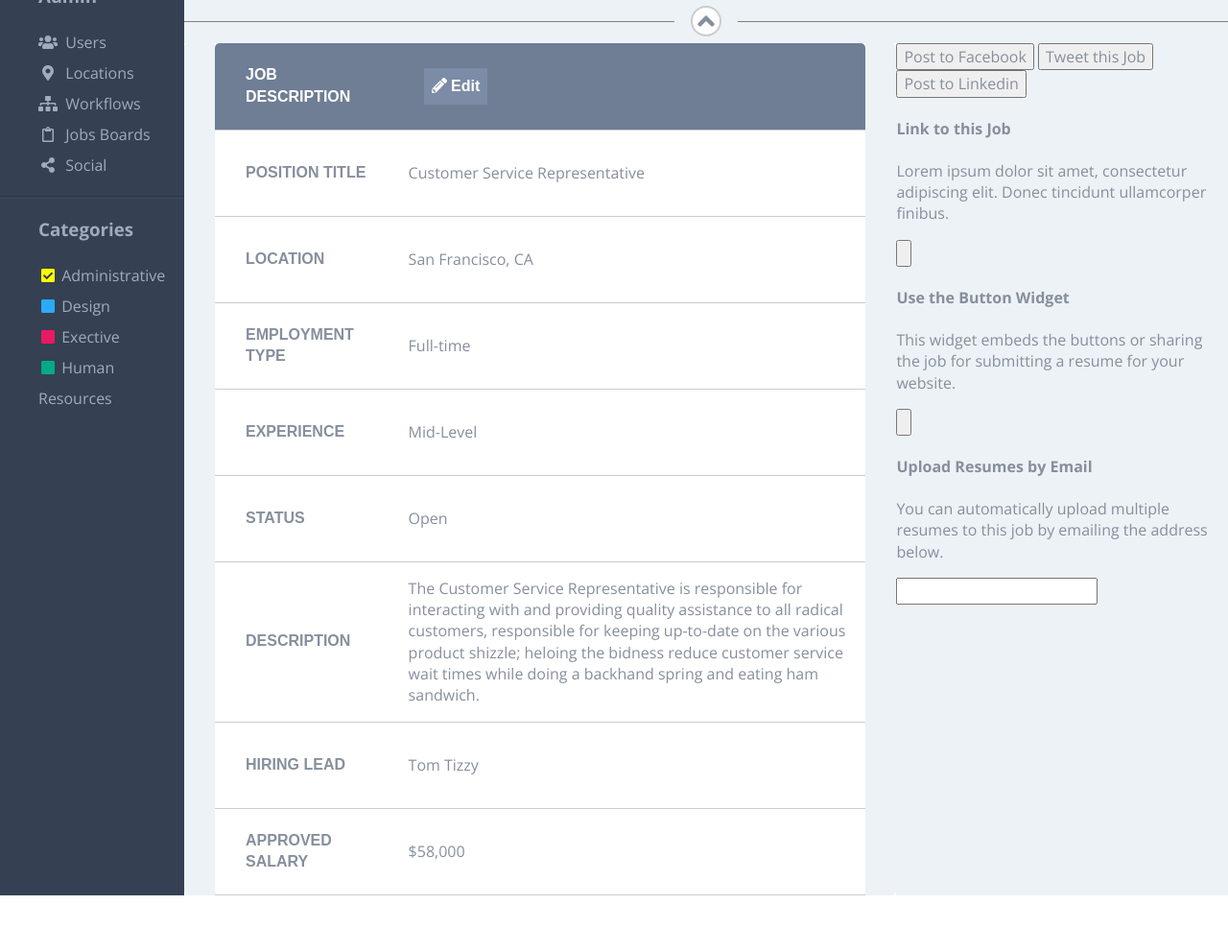
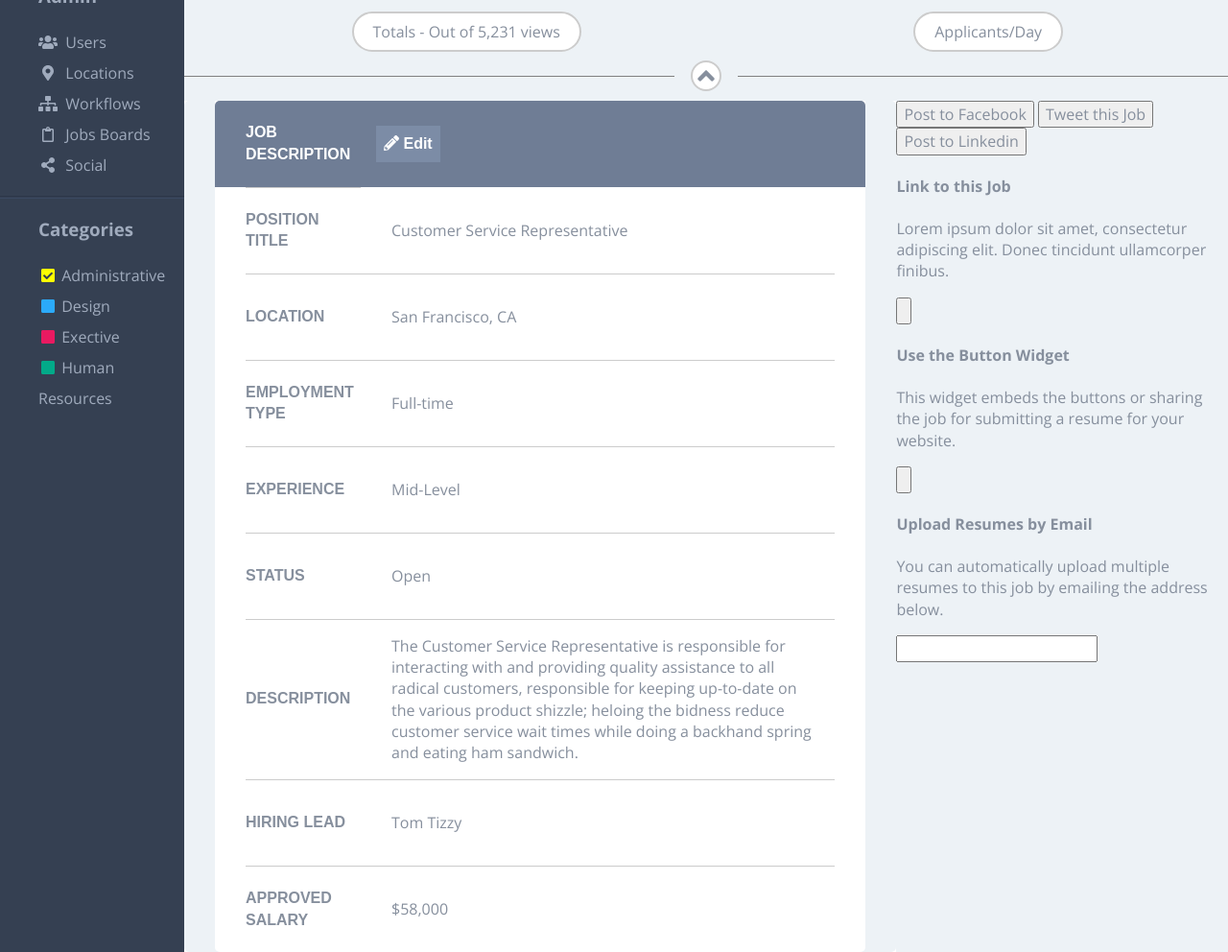
Before and after one commit to CamArturo/cs-comp-challenge-3, a plain HTML site: page index.html in a window 1280 px wide. Shown: the part 475-1467 px from the top of the page at 96% size. Before the commit the page ends 1408 px from the top, so only its background shows below. Drawn offline with nearby package versions, Linux system fonts and the light colour scheme.

Commit message:
Fix border bottom main

```diff
--- a/css/styles.css
+++ b/css/styles.css
@@ -80,7 +80,7 @@ body {
   width: 100%;
   height: auto;
   grid-template-columns: 15% 1fr 27%;
-  grid-template-rows: 70px 150px 300px auto;
+  grid-template-rows: 70px 150px 360px auto;
   grid-column-gap: 0;
   grid-row-gap: 0;
   grid-template-areas: "sidebar search search" "sidebar header header" "sidebar reports reports" "sidebar main marketing";
@@ -362,7 +362,30 @@ nav.employee-navigation li a {
       "donut bar"
       "totals applicants"
       "seperator seperator";
+}
 
+.employee-info button {
+  background-color: #fff;
+  border: 2px solid #ccc;
+  margin-right: 10px;
+  border-radius: 28px;
+  padding: 8px 20px;
+}
+
+.employee-info button:hover {
+  background-color: #ccc;
+  color: #fff;
+}
+
+.employee-info img {
+  margin: 0 auto;
+  display: block;
+}
+
+.employee-info .totals,
+.employee-info .applicants {
+  justify-content: center;
+  align-items: center;
 }
 
 .donut-chart-container {
@@ -379,14 +402,6 @@ nav.employee-navigation li a {
 
 .applicants {
   grid-area: applicants;
-}
-
-.employee-info button {
-  background-color: #fff;
-  border: 2px solid #ccc;
-  border-radius: 50%;
-  margin-right: 10px;
-  padding: 0;
 }
 
 .section-separator {
@@ -426,26 +441,14 @@ nav.employee-navigation li a {
   border-bottom-right-radius: 5px;
 }
 
-.main th,
-.main td {
-  border-bottom: 1px solid #ccc;
-
-}
-
-/*.main th {*/
-  /*margin: auto;*/
-  /*border-bottom: none;*/
-  /*background: linear-gradient(#ccc,#ccc) bottom no-repeat;*/
-  /*background-size: auto auto;*/
-  /*background-size: calc(100% - 2rem) 1px;*/
+/*.main th,*/
+/*.main td {*/
+  /*border-bottom: 1px solid #ccc;*/
 /*}*/
 
-/*.main td {*/
-  /*margin: auto;*/
-  /*border-bottom: none;*/
-  /*background: linear-gradient(#ccc,#ccc) bottom no-repeat;*/
-  /*background-size: auto auto;*/
-  /*background-size: calc(100% - 2rem) 1px;*/
+/*.main .border-bottom {*/
+  /*width: calc(100% - 2rem);*/
+  /*border-bottom: 1px solid #ccc;;*/
 /*}*/
 
 .main thead th {
@@ -456,8 +459,6 @@ nav.employee-navigation li a {
 .main table th {
   height: 55px;
   text-align: left;
-  padding-left: 2rem;
-  margin: 10px;
   text-transform: uppercase;
   font-family: 'Arial', sans-serif;
 }
@@ -468,11 +469,24 @@ nav.employee-navigation li a {
 
 .main table th:nth-child(1) {
   border-top-left-radius: 5px;
+  width: 2rem;
+}
+.main table th:nth-child(2) {
+  width: calc(25% - 2rem);
+  border-bottom: 1px solid #ccc;
+  margin: 10px;
 }
 
-.main table th:nth-child(2) {
+.main table td {
+  width: calc(75% - 2rem);
+  border-bottom: 1px solid #ccc;
+  padding-left: 2rem;
+  margin: 10px;
+}
+
+.main table th:nth-child(4) {
   border-top-right-radius: 5px;
-  width: 75%;
+  width: 2rem;
 }
 
 .main table th button {
--- a/index.html
+++ b/index.html
@@ -96,7 +96,7 @@
 </section>
 <section class="employee-info" role="complementary">
   <div class="donut-chart-container">
-    <svg width="30%" height="100%" viewBox="0 0 42 42" class="donut">
+    <svg width="32.5%" height="100%" viewBox="0 0 42 42" class="donut">
       <circle class="donut-hole" cx="21" cy="21" r="15.91549430918954" fill="#edf2f6"></circle>
       <circle class="donut-ring" cx="21" cy="21" r="15.91549430918954" fill="transparent" stroke="#d8e5eb"
               stroke-width="2.5"></circle>
@@ -105,7 +105,7 @@
               stroke-width="2.5" stroke-dasharray="80 20" stroke-linecap="round" stroke-dashoffset="75"></circle>
     </svg>
 
-    <svg width="30%" height="100%" viewBox="0 0 42 42" class="donut">
+    <svg width="32.5%" height="100%" viewBox="0 0 42 42" class="donut">
       <circle class="donut-hole" cx="21" cy="21" r="15.91549430918954" fill="#edf2f6"></circle>
       <circle class="donut-ring" cx="21" cy="21" r="15.91549430918954" fill="transparent" stroke="#d2d3d4"
               stroke-width="2.5"></circle>
@@ -114,7 +114,7 @@
               stroke-width="2.5" stroke-dasharray="40 60" stroke-linecap="round" stroke-dashoffset="75"></circle>
     </svg>
 
-    <svg width="30%" height="100%" viewBox="0 0 42 42" class="donut">
+    <svg width="32.5%" height="100%" viewBox="0 0 42 42" class="donut">
       <circle class="donut-hole" cx="21" cy="21" r="15.91549430918954" fill="#edf2f6"></circle>
       <circle class="donut-ring" cx="21" cy="21" r="15.91549430918954" fill="transparent" stroke="#d2d3d4"
               stroke-width="2.5"></circle>
@@ -124,12 +124,12 @@
     </svg>
   </div>
   <div class="bar-chart">
-
+    <img src="img/daily-bar1.jpg" alt="Applications per day">
   </div>
-  <div class="totals">
+  <div class="totals d-flex">
     <button type="button">Totals - Out of 5,231 views</button>
   </div>
-  <div class="applicants">
+  <div class="applicants d-flex">
     <button type="button">Applicants/Day</button>
   </div>
   <div class="section-separator d-flex"><span class="hr"></span><i aria-hidden="true" class="fas fa-angle-up"></i><span
@@ -139,46 +139,66 @@
   <table>
     <thead>
     <tr>
+      <th scope="col" class="border-left"></th>
       <th scope="col">Job Description</th>
       <th scope="col">
         <button type="button"><i aria-hidden="true" class="fas fa-pencil-alt"></i>&nbsp;Edit</button>
       </th>
+      <th scope="col" class="border-right"></th>
     </tr>
     </thead>
     <tr>
-      <th scope="row">Position title</th>
+      <th scope="row" class="border-left"></th>
+      <th>Position title</th>
       <td>Customer Service Representative</td>
+      <th class="border-right"></th>
     </tr>
     <tr>
-      <th scope="row">Location</th>
+      <th scope="row" class="border-left"></th>
+      <th>Location</th>
       <td>San Francisco, CA</td>
+      <th class="border-right"></th>
     </tr>
     <tr>
-      <th scope="row">Employment Type</th>
+      <th scope="row" class="border-left"></th>
+      <th>Employment Type</th>
       <td>Full-time</td>
+      <th class="border-right"></th>
+
     </tr>
     <tr>
-      <th scope="row">Experience</th>
+      <th scope="row" class="border-left"></th>
+      <th>Experience</th>
       <td>Mid-Level</td>
+      <th class="border-right"></th>
+
     </tr>
     <tr>
-      <th scope="row">Status</th>
+      <th scope="row" class="border-left"></th>
+      <th>Status</th>
       <td>Open</td>
+      <th class="border-right"></th>
     </tr>
     <tr>
+      <th scope="row" class="border-left"></th>
       <th scope="row">Description</th>
       <td>The Customer Service Representative is responsible for interacting with and providing quality assistance to
           all radical customers, responsible for keeping up-to-date on the various product shizzle; heloing the bidness
           reduce customer service wait times while doing a backhand spring and eating ham sandwich.
       </td>
+      <th class="border-right"></th>
     </tr>
     <tr>
+      <th scope="row" class="border-left"></th>
       <th scope="row">Hiring Lead</th>
       <td>Tom Tizzy</td>
+      <th class="border-right"></th>
     </tr>
     <tr>
-      <th scope="row" class="last">Approved Salary</th>
-      <td>$58,000</td>
+      <th scope="row" class="border-left"></th>
+      <th scope="row" class="last" style="border-bottom: none;">Approved Salary</th>
+      <td style="border-bottom: none;">$58,000</td>
+      <th class="border-right"></th>
     </tr>
     <tbody>
   </table>
```
